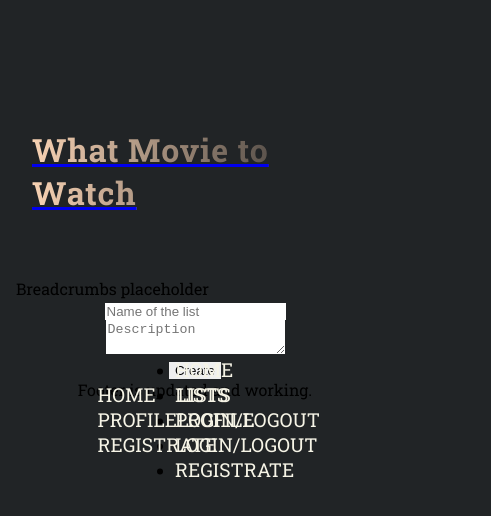
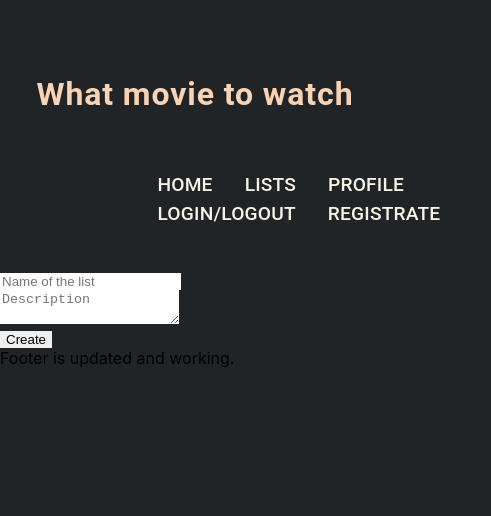
Before and after one commit to WesterAl/What_Movie_to_Watch_react, a React (Create React App) app: page /createlist in a window 390 px wide. Shown: the top 516 px of the page, 491 px wide, since content can reach past the window. Built offline with nearby package versions, Linux system fonts and the light colour scheme.

Commit message:
goog looking

```diff
--- a/src/App.css
+++ b/src/App.css
@@ -13,13 +13,38 @@
   --font-raleway: "Raleway", sans-serif;
 }
 
+.navMenu {
+  position: relative;
+  top: 50%;
+  left: 76%;
+  padding-top: 1.5rem;
+  -webkit-transform: translate(-50%, -50%);
+  transform: translate(-50%, -50%);
+}
+
+.navMenu a {
+  color: #f6f4e6;
+  text-decoration: none;
+  font-size: 1.2em;
+  text-transform: uppercase;
+  font-weight: 500;
+  display: inline;
+  width: 80px;
+  -webkit-transition: all 0.2s ease-in-out;
+  transition: all 0.2s ease-in-out;
+}
+
+.navMenu a:hover {
+  color: #fddb3a;
+}
+
+
 body {
-  font-family: var(--font-roboto);
   background-color: #212426;
 }
 
 .app {
-  padding: 4rem;
+  padding: 1.5rem;
 
   display: flex;
   justify-content: center;
@@ -30,11 +55,7 @@ body {
 h1 {
   font-size: 3rem;
   letter-spacing: 0.9px;
-  background: linear-gradient(
-    90deg,
-    rgba(249, 211, 180, 1) 0%,
-    rgba(249, 211, 180, 0) 100%
-  );
+  background: rgba(249, 211, 180, 1);
   background-clip: text;
   -webkit-background-clip: text;
   -webkit-text-fill-color: transparent;
@@ -43,12 +64,9 @@ h1 {
 
 .search {
   width: 71%;
-  margin: 4rem 0 2rem;
-
   display: flex;
   align-items: center;
   justify-content: center;
-
   padding: 1.5rem 1.75rem;
   border-radius: 3rem;
   background: #1f2123;
@@ -134,14 +152,45 @@ h1 {
   height: 100%;
   margin: 1.5rem;
   width: 20%;
-  margin-top: 3rem;
-
+  margin-top: 1rem;
+  margin-left: 2rem;
 
   position: relative;
   border-radius: 12px;
 
   border: none;
   box-shadow: 0px 13px 10px -7px rgba(0, 0, 0, 0.1);
+}
+
+.movieDescription {
+  display:flex;
+}
+
+.movieDescriptionText {
+  margin-top: 0.7rem;
+  width: fit-content;
+}
+
+.movieDescriptionText p:nth-of-type(1){
+  font-size: 2.5rem;
+  letter-spacing: 0.9px;
+  background: rgba(249, 211, 180, 1);
+  background-clip: text;
+  -webkit-background-clip: text;
+  -webkit-text-fill-color: transparent;
+  width: fit-content;
+}
+
+.movieDescriptionText p:nth-of-type(2){
+  font-size: 1.8rem;
+  letter-spacing: 0.9px;
+  background: #f6f4e6;
+  background-clip: text;
+  -webkit-background-clip: text;
+  -webkit-text-fill-color: transparent;
+  width: fit-content;
+  margin-top: 1rem;
+  margin-right: 5rem;
 }
 
 .movie div:nth-of-type(1) {
@@ -207,6 +256,69 @@ h1 {
   opacity: 1;
 }
 
+.addToListButtons{
+  display:flex;
+  margin-left: 2rem;
+  margin-right: 0.5rem;
+}
+
+.button {
+  align-items: center;
+  background-image: linear-gradient(135deg, #f34079 40%, #fc894d);
+  border: 0;
+  border-radius: 5px;
+  box-sizing: border-box;
+  color: #fff;
+  cursor: pointer;
+  display: flex;
+  flex-direction: column;
+  font-family: "Codec cold",sans-serif;
+  font-size: 12.3px;
+  font-weight: 700;
+  height: 54px;
+  justify-content: center;
+  letter-spacing: .4px;
+  line-height: 1;
+  max-width: 100%;
+  padding-left: 20px;
+  padding-right: 20px;
+  padding-top: 3px;
+  text-decoration: none;
+  text-transform: uppercase;
+  user-select: none;
+  -webkit-user-select: none;
+  touch-action: manipulation;
+  margin-right: 0.3rem;
+  }
+
+  .button:active {
+  outline: 0;
+  }
+
+  .button:hover {
+  outline: 0;
+  }
+
+  .button span {
+  transition: all 200ms;
+  }
+
+  .button:hover span {
+  transform: scale(.9);
+  opacity: .75;
+  }
+
+  @media screen and (max-width: 991px) {
+    .button {
+      font-size: 15px;
+      height: 50px;
+    }
+
+    .button span {
+      line-height: 50px;
+    }
+  }
+
 @media screen and (max-width: 600px) {
   .app {
     padding: 4rem 2rem;
@@ -245,74 +357,4 @@ h1 {
     margin: 1rem;
   }
 
-
-
-
-  .navMenu {
-    position: absolute;
-    top: 50%;
-    left: 50%;
-    -webkit-transform: translate(-50%, -50%);
-    transform: translate(-50%, -50%);
-  }
-
-  .navMenu a {
-    color: #f6f4e6;
-    text-decoration: none;
-    font-size: 1.2em;
-    text-transform: uppercase;
-    font-weight: 500;
-    display: inline-block;
-    width: 80px;
-    -webkit-transition: all 0.2s ease-in-out;
-    transition: all 0.2s ease-in-out;
-  }
-
-  .navMenu a:hover {
-    color: #fddb3a;
-  }
-
-  .navMenu .dot {
-    width: 6px;
-    height: 6px;
-    background: #fddb3a;
-    border-radius: 50%;
-    opacity: 0;
-    -webkit-transform: translateX(30px);
-    transform: translateX(30px);
-    -webkit-transition: all 0.2s ease-in-out;
-    transition: all 0.2s ease-in-out;
-  }
-
-  .navMenu a:nth-child(1):hover ~ .dot {
-    -webkit-transform: translateX(30px);
-    transform: translateX(30px);
-    -webkit-transition: all 0.2s ease-in-out;
-    transition: all 0.2s ease-in-out;
-    opacity: 1;
-  }
-
-  .navMenu a:nth-child(2):hover ~ .dot {
-    -webkit-transform: translateX(110px);
-    transform: translateX(110px);
-    -webkit-transition: all 0.2s ease-in-out;
-    transition: all 0.2s ease-in-out;
-    opacity: 1;
-  }
-
-  .navMenu a:nth-child(3):hover ~ .dot {
-    -webkit-transform: translateX(200px);
-    transform: translateX(200px);
-    -webkit-transition: all 0.2s ease-in-out;
-    transition: all 0.2s ease-in-out;
-    opacity: 1;
-  }
-
-  .navMenu a:nth-child(4):hover ~ .dot {
-    -webkit-transform: translateX(285px);
-    transform: translateX(285px);
-    -webkit-transition: all 0.2s ease-in-out;
-    transition: all 0.2s ease-in-out;
-    opacity: 1;
-  }
 }
--- a/src/App.js
+++ b/src/App.js
@@ -2,7 +2,6 @@
 //Navigation etc. https://www.youtube.com/watch?v=Jppuj6M1sJ4
 import './App.css';
 //Import header componets
-import Breadcrumbs from './header/Breadcrumbs';
 import Navigationbar from './header/Navigationbar';
 import Pagetitle from './header/Pagetitle';
 import Searchmovie from './commonComponents/SearchMovie'
@@ -44,11 +43,9 @@ function App() {
 
   return (
     <BrowserRouter>
-    <div className="app">
       <header>
       <Pagetitle />
       <Navigationbar />
-      <Breadcrumbs />
       </header>
       <Routes>
         <Route path='/' element={<HomeContainer />}  />
@@ -64,7 +61,6 @@ function App() {
       <footer>
       <Footer />
       </footer>
-    </div>
 
 
     </BrowserRouter>
--- a/src/commonComponents/SearchMovie.jsx
+++ b/src/commonComponents/SearchMovie.jsx
@@ -9,6 +9,7 @@ function SearchMovie() {
 
    return (
         <>
+        <div className="app">
             <div className="search">
                 <input
                 type='text'
@@ -22,7 +23,7 @@ function SearchMovie() {
                 <img src={SearchIcon} />
                 </Link>
             </div>
-
+        </div>
         </>
     )
 }
--- a/src/header/Breadcrumbs.jsx
+++ /dev/null
@@ -1,9 +0,0 @@
-import React from 'react'
-
-function Breadcrumbs() {
-    return (
-        <p>Breadcrumbs placeholder</p>
-    )
-}
-
-export default Breadcrumbs
--- a/src/header/Navigationbar.jsx
+++ b/src/header/Navigationbar.jsx
@@ -1,38 +1,21 @@
 import React from 'react'
-
+import MenuItem from '@mui/material/MenuItem';
 import { Link } from 'react-router-dom'
 
 function Navigationbar() {
     return (
         <>
-        <ul className='navMenu'>
-            <li>
-                <Link to="/">Home</Link>
-            </li>
-            <li>
-            <Link to="/createlist">Lists</Link>
-            </li>
-            <li>
-            <Link to="/profilepage">Profile</Link>
-            </li>
-            <li>
-            <Link to="/login">Login/Logout</Link>
-            </li>
-            <li>
-            <Link to="/registration">Registrate</Link>
-            </li>
-            <div class='dot'></div>
-        </ul>
 
-        <nav class="navMenu">
-            <a href="/">Home</a>
-            <a href="/createlist">Lists</a>
-            <a href="/profilepage">Profile</a>
-            <a href="/login">Login/Logout</a>
-            <a href="/registration">Registrate</a>
-            <div class="dot"></div>
-        </nav>
+            <ul className='navMenu'>
+                <MenuItem component={Link} to={'/'}>Home</MenuItem>
+                <MenuItem component={Link} to={'/createlist'}>Lists</MenuItem>
+                <MenuItem component={Link} to={'/profilepage'}>Profile</MenuItem>
+                <MenuItem component={Link} to={'/login'}>Login/Logout</MenuItem>
+                <MenuItem component={Link} to={'/registration'}>Registrate</MenuItem>
+            </ul>
+
         </>
+
     )
 }
 
--- a/src/header/Pagetitle.jsx
+++ b/src/header/Pagetitle.jsx
@@ -1,15 +1,14 @@
 import { Menu } from '@mui/icons-material'
 import React from 'react'
 import { Link } from 'react-router-dom'
+import MenuItem from '@mui/material/MenuItem';
 
 function Pagetitle() {
     return (
         <>
         <div className='app'>
             <div className='pageTitle'>
-                <Link to="/" className='pageTitleLink'>
-                    <h1>What Movie to Watch</h1>
-                </Link>
+                <MenuItem component={Link} to={'/'}> <h1>What movie to watch</h1></MenuItem>
             </div>
         </div>
 
--- a/src/movieDetailsPage/MovieDetailsPageContainer.jsx
+++ b/src/movieDetailsPage/MovieDetailsPageContainer.jsx
@@ -72,23 +72,28 @@ function MovieDetailsPageContainer(  ) {
 
     return (
         <>
-        <p>---------MovieDetailsPageContainer---------</p>
-        <div >
-            <div className='movieImage'>
-                <div>
+        <div className='movieDescription'>
           <img className='poster' src={movie.poster_path !== 'undefined' ? `${Poster_URL_constant}${movie.poster_path}` : "https://via.placeholder.com/400"} alt={movie.title}/>
-                </div>
+          <div className='movieDescriptionText'>
+            <p>{movie.title}</p>
+            <p>{movie.overview}</p>
           </div>
         </div>
         <div className='addToListButtons'>
-                    <button onClick={() => addToWatchlist({movieId})}>
+          <button className='button' onClick={() => addToWatchlist({movieId})}>
+            <span>
               Add to Watchlist
+            </span>
           </button>
             <Link to="/searchresults/moviedetails/chooselistcontainer" state={ movieId }>
-                            <button>Add to list</button> </Link>
+              <button className='button'>
+                <span>
+                  Add to List
+                </span>
+              </button>
+            </Link>
         </div>
 
-        <p>---------MovieDetailsPageContainer---------</p>
         </>
     )
 }
```
Lines whose indentation alone changed are shown as unchanged.
